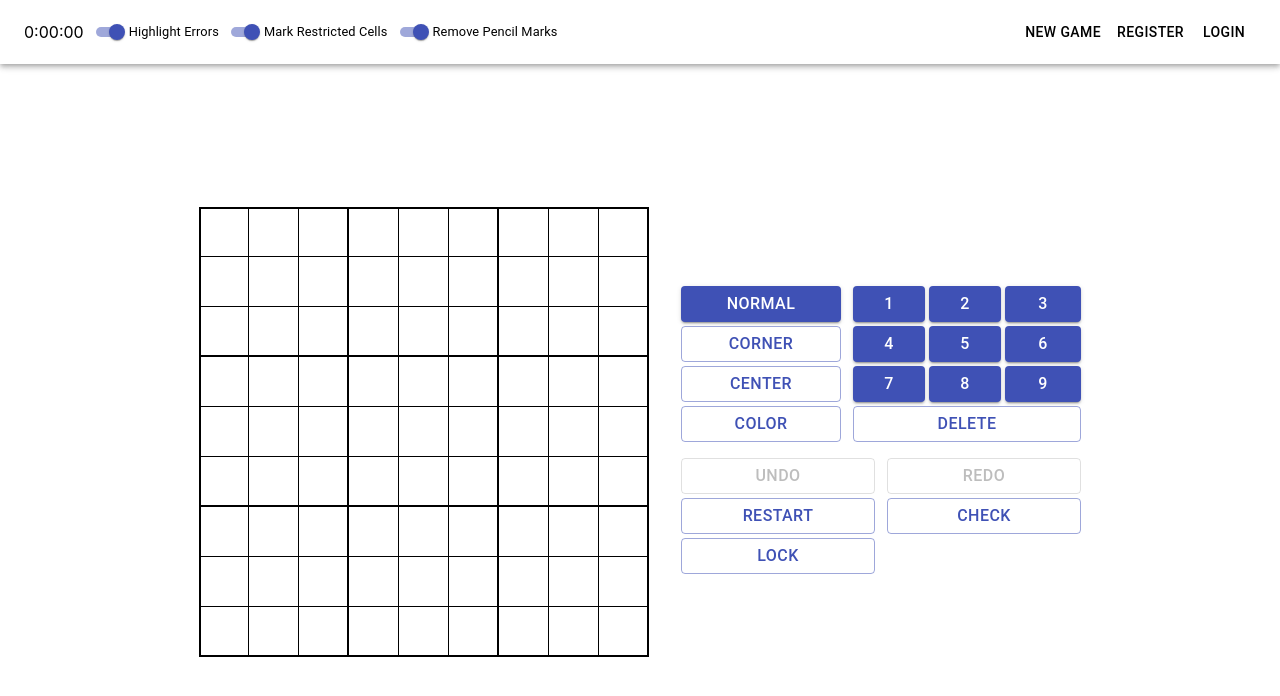
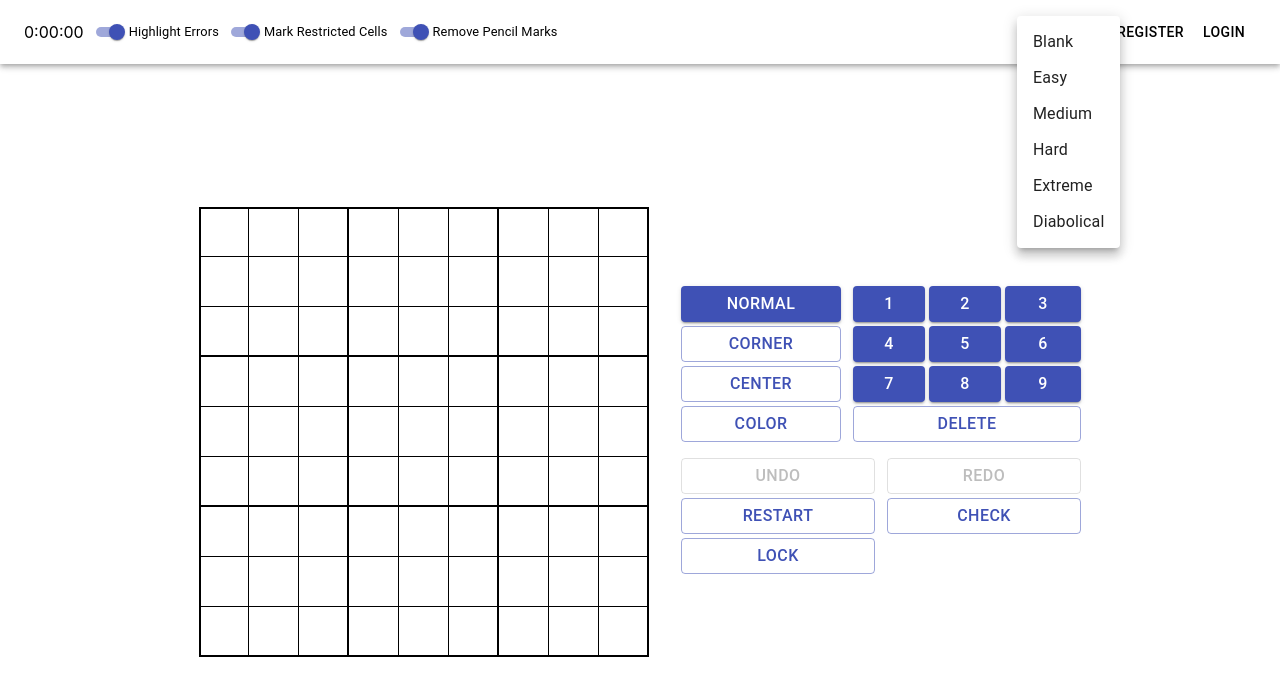
Before and after one commit to MansJackson/sudoku, a React (Create React App) app: page / in a window 1280 px wide. Both pictures are taken after a click on the button "NEW GAME". Shown: the top 696 px of the page. Built offline with nearby package versions, Linux system fonts and the light colour scheme.

Commit message:
settings timer and history is nonw saved to localStorage

```diff
--- a/src/components/Board.tsx
+++ b/src/components/Board.tsx
@@ -15,8 +15,8 @@ import {
   TOGGLE_MODE,
   SET_PUSSLE,
   ADD_TO_HISTORY,
-  SET_HISTORY,
   SET_PUSSLE_STARTED,
+  CellT,
 } from '../types';
 import Cell from './Cell';
 import {
@@ -38,21 +38,21 @@ const Board = (props: BoardProps): JSX.Element => {
     dispatch,
   } = props;
 
-  // Load an empty board on mount and history from local storage
+  // set loading to false on mount
   useEffect(() => {
-    loadPussle(true);
-    const savedHistory = window.localStorage.getItem('history');
-    if (savedHistory) {
-      dispatch(SET_HISTORY, { history: JSON.parse(savedHistory) });
-      dispatch(SET_PUSSLE_STARTED, { pussleStarted: true });
-    }
     dispatch(SET_IS_LOADING, { isLoading: false });
   }, []);
 
   // Update board when history changes
   useEffect(() => {
-    if (!history.length) return;
-    window.localStorage.setItem('history', JSON.stringify(history));
+    if (!history.length) {
+      loadPussle(true);
+      dispatch(SET_IS_LOADING, { isLoading: false });
+      return;
+    }
+    if (history[history.length - 1].board.find((el: CellT) => el.locked)) {
+      dispatch(SET_PUSSLE_STARTED, { pussleStarted: true });
+    }
     dispatch(SET_PUSSLE, { cell: history[history.length - 1].board });
   }, [history]);
 
--- a/src/components/Navbar.tsx
+++ b/src/components/Navbar.tsx
@@ -1,17 +1,24 @@
 import {
-  AppBar, Toolbar, Button,
+  AppBar, Toolbar, Button, Menu, MenuItem,
 } from '@material-ui/core';
 import React, { useEffect, useState } from 'react';
 import { connect } from 'react-redux';
+import { dispatchA, loadPussleA } from '../redux/actions';
 import '../styles/Navbar.css';
-import { NavbarProps, RootState } from '../types';
+import {
+  Difficulty,
+  NavbarProps,
+  RootState,
+  SET_PUSSLE_STARTED,
+} from '../types';
 import { formatTimer } from '../utils';
 import Settings from './Settings';
 
 const Navbar: React.FunctionComponent<NavbarProps> = (props): JSX.Element => {
-  const { pussleStarted } = props;
+  const { pussleStarted, loadPussle, dispatch } = props;
   const [timer, setTimer] = useState(0);
   const [formattedTimer, setFormattedTimer] = useState('0:00:00');
+  const [newGameAnchorEl, setNewGameAnchorEl] = React.useState<null | HTMLElement>(null);
 
   useEffect(() => {
     const savedTime = window.localStorage.getItem('timer');
@@ -22,8 +29,10 @@ const Navbar: React.FunctionComponent<NavbarProps> = (props): JSX.Element => {
     let interval: NodeJS.Timeout;
     if (pussleStarted) {
       interval = setInterval(() => {
-        setTimer((time) => time + 1);
-        window.localStorage.setItem('timer', timer.toString());
+        setTimer((time) => {
+          window.localStorage.setItem('timer', (time + 1).toString());
+          return time + 1;
+        });
       }, 1000);
     }
 
@@ -34,13 +43,64 @@ const Navbar: React.FunctionComponent<NavbarProps> = (props): JSX.Element => {
     setFormattedTimer(formatTimer(timer));
   }, [timer]);
 
+  const handleNewGameClick = (event: React.MouseEvent<HTMLButtonElement>) => {
+    setNewGameAnchorEl(event.currentTarget);
+  };
+
+  const handleNewGameClose = () => {
+    setNewGameAnchorEl(null);
+  };
+
+  const handleNewGame = (difficulty: Difficulty) => {
+    switch (difficulty) {
+      case 'Easy':
+        // LoadPussle();
+        break;
+      case 'Medium':
+        // LoadPussle();
+        break;
+      case 'Hard':
+        // LoadPussle();
+        break;
+      case 'Extreme':
+        // LoadPussle();
+        break;
+      case 'Diabolical':
+        // LoadPussle();
+        break;
+      default:
+        loadPussle(true);
+        dispatch(SET_PUSSLE_STARTED, { pussleStarted: false });
+        setTimer(0);
+    }
+    setNewGameAnchorEl(null);
+    window.localStorage.removeItem('history');
+    window.localStorage.removeItem('timer');
+  };
+
   return (
     <nav className="navbar">
       <AppBar color="transparent" position="static">
         <Toolbar>
           <p className="timer">{formattedTimer}</p>
           <Settings />
-          <Button color="inherit">New Game</Button>
+          <div>
+            <Button aria-controls="simple-menu" aria-haspopup="true" color="inherit" onClick={handleNewGameClick}>New Game</Button>
+            <Menu
+              id="simple-menu"
+              anchorEl={newGameAnchorEl}
+              keepMounted
+              open={Boolean(newGameAnchorEl)}
+              onClose={handleNewGameClose}
+            >
+              <MenuItem onClick={() => handleNewGame('Blank')}>Blank</MenuItem>
+              <MenuItem onClick={() => handleNewGame('Easy')}>Easy</MenuItem>
+              <MenuItem onClick={() => handleNewGame('Medium')}>Medium</MenuItem>
+              <MenuItem onClick={() => handleNewGame('Hard')}>Hard</MenuItem>
+              <MenuItem onClick={() => handleNewGame('Extreme')}>Extreme</MenuItem>
+              <MenuItem onClick={() => handleNewGame('Diabolical')}>Diabolical</MenuItem>
+            </Menu>
+          </div>
           <Button color="inherit">Register</Button>
           <Button color="inherit">Login</Button>
         </Toolbar>
@@ -54,5 +114,6 @@ const mapStateToProps = (state: RootState) => ({
 });
 
 export default connect(mapStateToProps, {
-
+  loadPussle: loadPussleA,
+  dispatch: dispatchA,
 })(Navbar);
--- a/src/redux/actions.ts
+++ b/src/redux/actions.ts
@@ -1,7 +1,7 @@
 import { Dispatch } from 'redux';
 import {
   ADD_TO_HISTORY,
-  Cell,
+  CellT,
   CLEAR_HISTORY,
 } from '../types';
 
@@ -9,7 +9,7 @@ export const loadPussleA = (blank: boolean, pussle?: Record<string, string>, use
   dispatch: Dispatch,
 ): void => {
   const columns = ['A', 'B', 'C', 'D', 'E', 'F', 'G', 'H', 'I'];
-  let setup: Cell[] = [];
+  let setup: CellT[] = [];
 
   for (let x = 0; x < 9; x += 1) {
     for (let y = 1; y <= 9; y += 1) {
--- a/src/redux/reducers.ts
+++ b/src/redux/reducers.ts
@@ -1,6 +1,6 @@
 import { combineReducers } from 'redux';
 import {
-  Cell,
+  CellT,
   SET_PUSSLE,
   SET_IS_LOADING,
   SET_SELECTING,
@@ -16,18 +16,31 @@ import {
   ADD_TO_HISTORY,
   UNDO,
   REDO,
-  Board,
+  BoardT,
   CLEAR_HISTORY,
   UPDATE_SETTINGS,
   CLEAR_ERRORS,
   UPDATE_ERRORS,
   SET_HISTORY,
   SET_PUSSLE_STARTED,
+  SettingsT,
 } from '../types';
 import { updateErrors } from '../utils';
 
-const defaultHistoryState: Board[] = [];
-const defaultBoardState: Cell[] = [];
+const savedHistory = window.localStorage.getItem('history');
+const savedSettings = window.localStorage.getItem('settings');
+
+const parsedHistory: BoardT[] = savedHistory ? JSON.parse(savedHistory) : [];
+const parsedSettings: SettingsT = savedSettings
+  ? JSON.parse(savedSettings)
+  : {
+    markRestricted: true,
+    highlightErrors: true,
+    removePencilMarks: true,
+  };
+
+const defaultHistoryState = parsedHistory;
+const defaultBoardState: CellT[] = [];
 const defaultGeneralState = {
   pussleStarted: false,
   isLoading: true,
@@ -36,22 +49,19 @@ const defaultGeneralState = {
   mode: 'normal',
   restrictedCells: [],
   selectedCells: [],
-  settings: {
-    markRestricted: true,
-    highlightErrors: true,
-    removePencilMarks: true,
-  },
+  settings: parsedSettings,
 };
 
 const historyReducer = (state = defaultHistoryState, action: HistoryAction) => {
   const { payload } = action;
-  let filtered: Board[];
-  let board: Board;
+  let filtered: BoardT[];
+  let board: BoardT;
   let startIndex: number;
-  let updatedHistory: Board[] = [];
+  let updatedHistory: BoardT[] = [];
 
   switch (action.type) {
     case SET_HISTORY:
+      window.localStorage.setItem('history', JSON.stringify(payload.history));
       return payload.history;
 
     case ADD_TO_HISTORY:
@@ -60,13 +70,16 @@ const historyReducer = (state = defaultHistoryState, action: HistoryAction) => {
         if (startIndex > 0) {
           filtered = state.filter((_el, i) => i >= startIndex);
           updatedHistory = [...filtered, { id: state.length, board: payload.board }];
+          window.localStorage.setItem('history', JSON.stringify(updatedHistory));
           return updatedHistory;
         }
       }
       updatedHistory = [...state, { id: state.length, board: payload.board }];
-      return [...state, { id: state.length, board: payload.board }];
+      window.localStorage.setItem('history', JSON.stringify(updatedHistory));
+      return updatedHistory;
 
     case CLEAR_HISTORY:
+      window.localStorage.removeItem('history');
       return [{ id: 0, board: payload.board }];
 
     case UNDO:
@@ -74,6 +87,7 @@ const historyReducer = (state = defaultHistoryState, action: HistoryAction) => {
       filtered = state.filter((_el, i) => i !== state.length - 1);
       board = state[state.length - 1];
       updatedHistory = [board, ...filtered];
+      window.localStorage.setItem('history', JSON.stringify(updatedHistory));
       return updatedHistory;
 
     case REDO:
@@ -81,6 +95,7 @@ const historyReducer = (state = defaultHistoryState, action: HistoryAction) => {
       filtered = state.filter((el) => el.id !== state[0].id);
       [board] = state;
       updatedHistory = [...filtered, board];
+      window.localStorage.setItem('history', JSON.stringify(updatedHistory));
       return updatedHistory;
     default:
       return state;
@@ -89,6 +104,7 @@ const historyReducer = (state = defaultHistoryState, action: HistoryAction) => {
 
 const generalReducer = (state = defaultGeneralState, action: GeneralAction) => {
   const { payload } = action;
+  let updatedSettings: SettingsT;
 
   switch (action.type) {
     case SET_PUSSLE_STARTED:
@@ -114,7 +130,9 @@ const generalReducer = (state = defaultGeneralState, action: GeneralAction) => {
       if (state.mode === 'color') return { ...state, mode: 'normal' };
       return state;
     case UPDATE_SETTINGS:
-      return { ...state, settings: { ...state.settings, ...payload } };
+      updatedSettings = { ...state.settings, ...payload };
+      window.localStorage.setItem('settings', JSON.stringify(updatedSettings));
+      return { ...state, settings: updatedSettings };
     default:
       return state;
   }
--- a/src/types.ts
+++ b/src/types.ts
@@ -1,7 +1,12 @@
+// States
 export type RootState = {
-  board: Cell[];
-  general: {
-    pussleStarted: boolean,
+  board: CellT[];
+  general: GeneralState;
+  history: BoardT[];
+};
+
+export type GeneralState = {
+  pussleStarted: boolean;
   isLoading: boolean;
   selecting: boolean | null;
   mouseDown: boolean;
@@ -13,8 +18,6 @@ export type RootState = {
     highlightErrors: boolean,
     removePencilMarks: boolean,
   }
-  },
-  history: Board[];
 };
 
 // PROPS
@@ -23,7 +26,9 @@ export type HomeProps = {
 };
 
 export type NavbarProps = {
-  pussleStarted: boolean,
+  pussleStarted: boolean;
+  loadPussle: (blank: boolean, pussle?: Record<string, string>, userCreated?: boolean) => void;
+  dispatch: (type: string, payload: Record<string, any>) => void;
 };
 
 export type SettingsProps = {
@@ -38,8 +43,8 @@ export type SettingsProps = {
 export type ControlsProps = {
   selectedCells: string[];
   selectedMode: Mode;
-  history: Board[];
-  board: Cell[];
+  history: BoardT[];
+  board: CellT[];
   settings: {
     markRestricted: boolean,
     highlightErrors: boolean,
@@ -54,8 +59,8 @@ export type BoardProps = {
   selectedCells: string[];
   restrictedCells: string[];
   selectedMode: Mode;
-  history: Board[];
-  board: Cell[];
+  history: BoardT[];
+  board: CellT[];
   settings: {
     markRestricted: boolean,
     highlightErrors: boolean,
@@ -66,7 +71,7 @@ export type BoardProps = {
 };
 
 export type CellProps = {
-  board: Cell[];
+  board: CellT[];
   selecting: boolean | null;
   mouseDown: boolean;
   selectedCells: string[];
@@ -88,7 +93,7 @@ export type CellOwnProps = {
 export type BoardAction = {
   type: string;
   payload: {
-    cell: Cell[];
+    cell: CellT[];
     cellId: string;
     number: string;
   };
@@ -113,13 +118,13 @@ export type GeneralAction = {
 export type HistoryAction = {
   type: string;
   payload: {
-    board: Cell[],
-    history: Board[],
+    board: CellT[],
+    history: BoardT[],
   };
 };
 
 // OTHER
-export type Cell = {
+export type CellT = {
   id: string;
   locked: boolean;
   error: boolean;
@@ -129,12 +134,19 @@ export type Cell = {
   color: string;
 };
 
-export type Board = {
+export type BoardT = {
   id: number;
-  board: Cell[];
+  board: CellT[];
+};
+
+export type SettingsT = {
+  markRestricted: boolean,
+  highlightErrors: boolean,
+  removePencilMarks: boolean,
 };
 
 export type Mode = 'normal' | 'corner' | 'center' | 'color';
+export type Difficulty = 'Easy' | 'Medium' | 'Hard' | 'Extreme' | 'Diabolical' | 'Blank';
 
 // ACTION TYPES
 export const SET_PUSSLE_STARTED = 'SET_PUSSLE_STARTED';
--- a/src/utils.ts
+++ b/src/utils.ts
@@ -1,4 +1,4 @@
-import { Cell, Mode } from './types';
+import { CellT, Mode } from './types';
 
 export const isValidNumber = (input: string): boolean => (
   Number.isInteger(Number(input)) && Number(input) > 0
@@ -126,7 +126,7 @@ export const findNextCell = (cellId: string, direction: 'up' | 'down' | 'left' |
   }
 };
 
-const cellHasError = (board: Cell[], cellId: string): boolean => {
+const cellHasError = (board: CellT[], cellId: string): boolean => {
   const number = board.find((cell) => cell.id === cellId)?.bigNum;
   if (!number) return false;
 
@@ -139,19 +139,19 @@ const cellHasError = (board: Cell[], cellId: string): boolean => {
   return false;
 };
 
-export const updateErrors = (board: Cell[]): Cell[] => board.map((cell) => {
+export const updateErrors = (board: CellT[]): CellT[] => board.map((cell) => {
   if (!cellHasError(board, cell.id)) return { ...cell, error: false };
   return { ...cell, error: true };
 });
 
 export const updateBoard = (
-  state: Cell[],
+  state: CellT[],
   cellId: string,
   number: string,
   mode: Mode | 'delete' | 'restart',
   removePencils?: boolean,
   markErrors?: boolean,
-): Cell[] => {
+): CellT[] => {
   let filteredBoard = state.filter((el) => el.id !== cellId);
   let targetCell = state.find((el) => el.id === cellId);
   let restrictedCells: string[];
```
Lines whose indentation alone changed are shown as unchanged.
